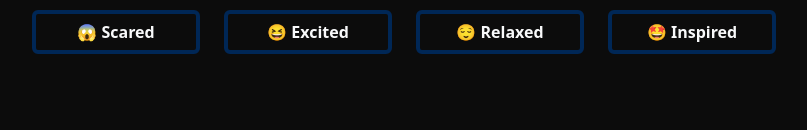
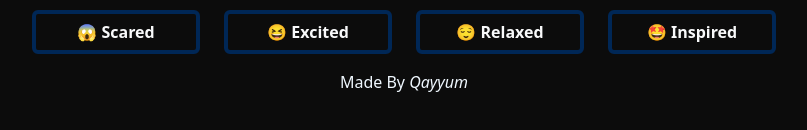
Before and after one commit to QErywan/anime4mood, a React (Create React App) app in the folder client/mood4anime/: page / in a window 1280 px wide. Shown: the part 306-436 px from the top of the page, without its empty margins (236-1043 px from the left). Built offline with nearby package versions, Linux system fonts and the light colour scheme.

Commit message:
Added credentials

```diff
--- a/client/mood4anime/src/pages/Home/Home.jsx
+++ b/client/mood4anime/src/pages/Home/Home.jsx
@@ -30,6 +30,7 @@ function Home() {
             <h1 className='header'>Discover animes based on your mood</h1>
             <p className='subheader'>What's the mood today?</p>
             <MoodButtons fetchAnimes={fetchAnimes} />
+            <p className='subheader'>Made By <em>Qayyum</em></p>
         </Container>
     );
 }
```
